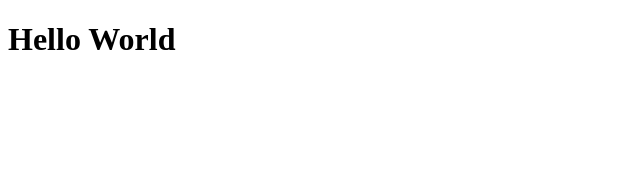
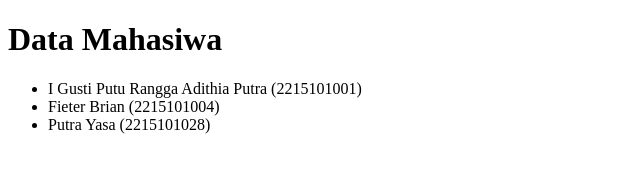
Before and after one commit to ranggaadithia/repo-test, a plain HTML site: page index.html in a window 1280 px wide. Shown: the whole page, without its empty margins (0-640 px from the left). Drawn offline with Linux system fonts and the light colour scheme.

Commit message:
edit file index.html

```diff
--- a/index.html
+++ b/index.html
@@ -4,9 +4,14 @@
     <meta charset="UTF-8" />
     <meta http-equiv="X-UA-Compatible" content="IE=edge" />
     <meta name="viewport" content="width=device-width, initial-scale=1.0" />
-    <title>Document</title>
+    <title>Data Mahasiwa</title>
   </head>
   <body>
-    <h1>Hello World</h1>
+    <h1>Data Mahasiwa</h1>
+    <ul>
+      <li>I Gusti Putu Rangga Adithia Putra (2215101001)</li>
+      <li>Fieter Brian (2215101004)</li>
+      <li>Putra Yasa (2215101028)</li>
+    </ul>
   </body>
 </html>
```
